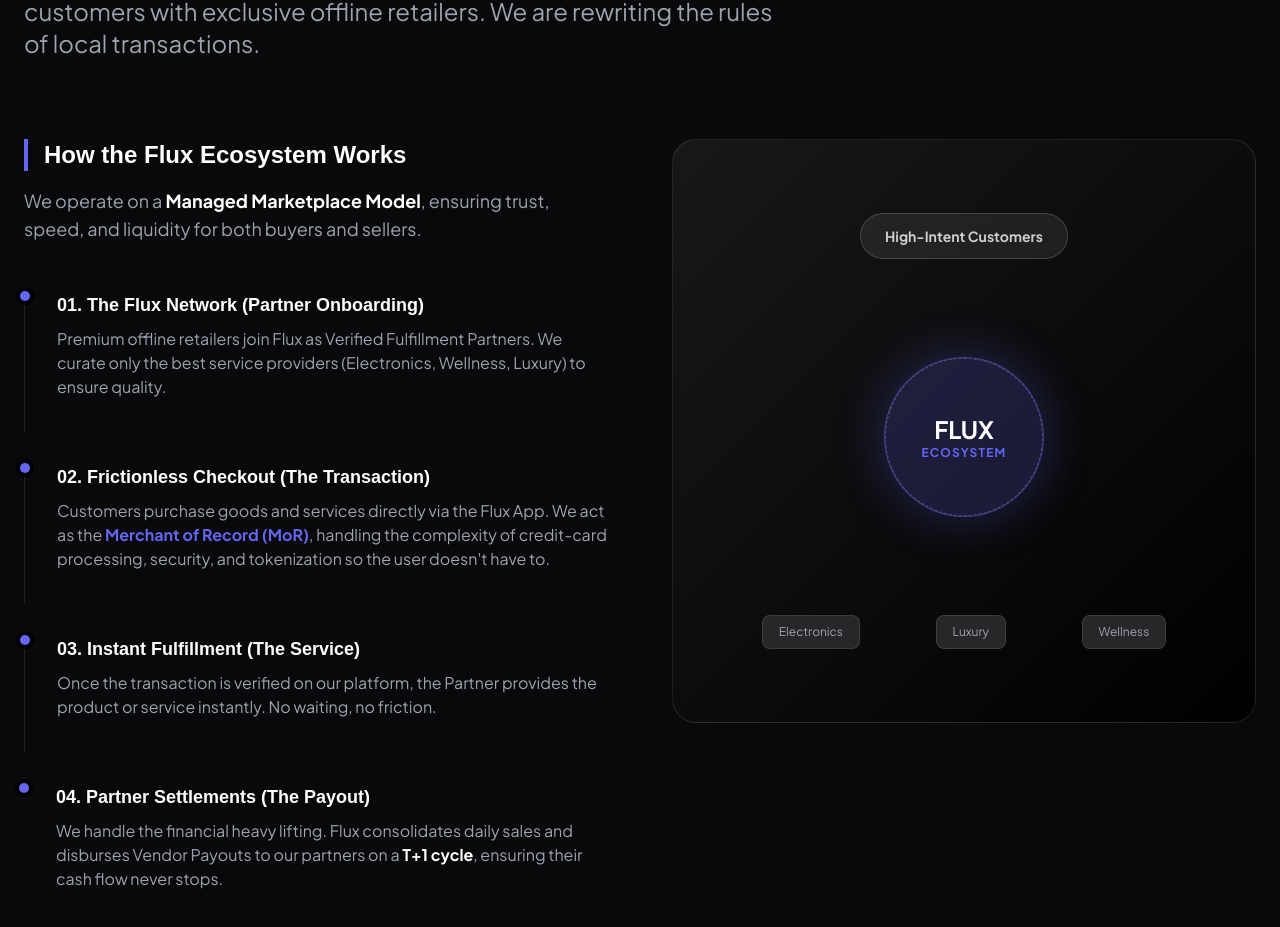
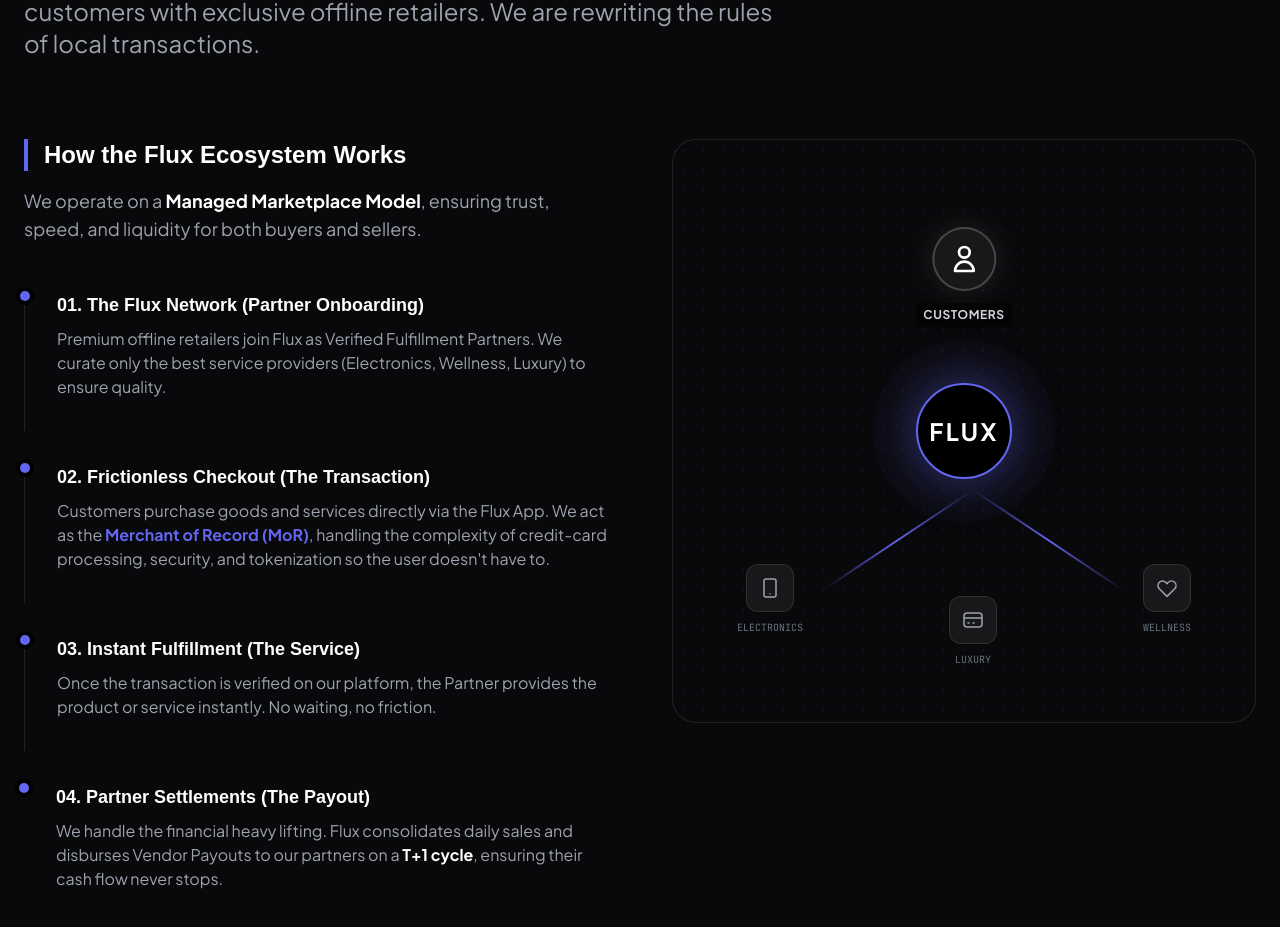
Before and after one commit to flux-payment/website, a React (Vite) app: page / in a window 1280 px wide. Shown: the part 2157-3084 px from the top of the page. Built offline with nearby package versions, Linux system fonts and the light colour scheme; a web font is replaced by a local one.

Commit message:
feat: Redesign Ecosystem Graphic with animated flow and connected nodes

```diff
--- a/src/components/LandingPage.jsx
+++ b/src/components/LandingPage.jsx
@@ -163,34 +163,171 @@ export default function LandingPage() {
                             transition={{ delay: 0.4 }}
                             className="sticky top-32"
                         >
-                            {/* Abstract Visual of the Ecosystem */}
-                            <div className="relative aspect-square rounded-3xl bg-gradient-to-br from-zinc-900 to-black border border-white/10 overflow-hidden flex items-center justify-center">
-                                <div className="absolute inset-0 bg-grid-white/[0.05] bg-[size:40px_40px]" />
-                                <div className="relative z-10 w-3/4 h-3/4 flex flex-col justify-between">
-                                    {/* Buyers */}
-                                    <div className="flex justify-center">
-                                        <div className="px-6 py-3 bg-white/10 backdrop-blur-md rounded-full border border-white/20 text-sm font-bold animate-pulse">
-                                            High-Intent Customers
+                            {/* Ecosystem Visual - Connected Flow */}
+                            <div className="relative aspect-square rounded-3xl bg-zinc-950 border border-white/10 overflow-hidden flex items-center justify-center">
+                                {/* Background Grid */}
+                                <div className="absolute inset-0 bg-[radial-gradient(#6366f1_1px,transparent_1px)] [background-size:20px_20px] opacity-10"></div>
+
+                                {/* Connection Lines SVG Layer */}
+                                <svg className="absolute inset-0 w-full h-full pointer-events-none" style={{ zIndex: 1 }}>
+                                    {/* Line: Customer to Flux */}
+                                    <motion.path
+                                        d="M300 120 L300 250"
+                                        stroke="url(#gradient-line)"
+                                        strokeWidth="2"
+                                        fill="none"
+                                        initial={{ pathLength: 0 }}
+                                        whileInView={{ pathLength: 1 }}
+                                        transition={{ duration: 1.5, ease: "easeInOut" }}
+                                    />
+                                    {/* Lines: Flux to Partners */}
+                                    <motion.path
+                                        d="M300 350 L150 450"
+                                        stroke="url(#gradient-line)"
+                                        strokeWidth="2"
+                                        fill="none"
+                                        initial={{ pathLength: 0 }}
+                                        whileInView={{ pathLength: 1 }}
+                                        transition={{ duration: 1.5, delay: 0.5, ease: "easeInOut" }}
+                                    />
+                                    <motion.path
+                                        d="M300 350 L300 450"
+                                        stroke="url(#gradient-line)"
+                                        strokeWidth="2"
+                                        fill="none"
+                                        initial={{ pathLength: 0 }}
+                                        whileInView={{ pathLength: 1 }}
+                                        transition={{ duration: 1.5, delay: 0.5, ease: "easeInOut" }}
+                                    />
+                                    <motion.path
+                                        d="M300 350 L450 450"
+                                        stroke="url(#gradient-line)"
+                                        strokeWidth="2"
+                                        fill="none"
+                                        initial={{ pathLength: 0 }}
+                                        whileInView={{ pathLength: 1 }}
+                                        transition={{ duration: 1.5, delay: 0.5, ease: "easeInOut" }}
+                                    />
+
+                                    {/* Moving Particles (Simulating Transactions) */}
+                                    <circle r="4" fill="#fff" filter="url(#glow)">
+                                        <animateMotion
+                                            dur="2s"
+                                            repeatCount="indefinite"
+                                            path="M300 120 L300 250"
+                                            keyPoints="0;1"
+                                            keyTimes="0;1"
+                                            calcMode="linear"
+                                        />
+                                    </circle>
+                                    <circle r="3" fill="#6366f1">
+                                        <animateMotion
+                                            dur="2s"
+                                            begin="1s"
+                                            repeatCount="indefinite"
+                                            path="M300 350 L150 450"
+                                            keyPoints="0;1"
+                                            keyTimes="0;1"
+                                            calcMode="linear"
+                                        />
+                                    </circle>
+                                    <circle r="3" fill="#6366f1">
+                                        <animateMotion
+                                            dur="2s"
+                                            begin="1.5s"
+                                            repeatCount="indefinite"
+                                            path="M300 350 L300 450"
+                                            keyPoints="0;1"
+                                            keyTimes="0;1"
+                                            calcMode="linear"
+                                        />
+                                    </circle>
+                                    <circle r="3" fill="#6366f1">
+                                        <animateMotion
+                                            dur="2s"
+                                            begin="1.2s"
+                                            repeatCount="indefinite"
+                                            path="M300 350 L450 450"
+                                            keyPoints="0;1"
+                                            keyTimes="0;1"
+                                            calcMode="linear"
+                                        />
+                                    </circle>
+
+                                    <defs>
+                                        <linearGradient id="gradient-line" x1="0%" y1="0%" x2="0%" y2="100%">
+                                            <stop offset="0%" stopColor="rgba(99, 102, 241, 0)" />
+                                            <stop offset="50%" stopColor="rgba(99, 102, 241, 1)" />
+                                            <stop offset="100%" stopColor="rgba(99, 102, 241, 0)" />
+                                        </linearGradient>
+                                        <filter id="glow">
+                                            <feGaussianBlur stdDeviation="2.5" result="coloredBlur" />
+                                            <feMerge>
+                                                <feMergeNode in="coloredBlur" />
+                                                <feMergeNode in="SourceGraphic" />
+                                            </feMerge>
+                                        </filter>
+                                    </defs>
+                                </svg>
+
+                                {/* Nodes Container (CSS Grid/Flex) - Properly positioned relative to SVG coordinates */}
+                                {/* Assuming SVG ViewBox is ~ 600x600 based on paths roughly? Actually wrapper is responsive.
+                                    I will use absolute percentages to position the HTML nodes to match the SVG paths.
+                                    Center is 50%.
+                                */}
+                                <div className="absolute inset-0 z-10 w-full h-full">
+                                    {/* 1. Customer Node (Top Center) */}
+                                    <div className="absolute top-[15%] left-1/2 -translate-x-1/2 flex flex-col items-center gap-3">
+                                        <div className="w-16 h-16 rounded-full bg-zinc-900 border-2 border-white/20 flex items-center justify-center shadow-[0_0_30px_rgba(255,255,255,0.1)]">
+                                            <svg className="w-8 h-8 text-white" fill="none" viewBox="0 0 24 24" stroke="currentColor">
+                                                <path strokeLinecap="round" strokeLinejoin="round" strokeWidth={2} d="M16 7a4 4 0 11-8 0 4 4 0 018 0zM12 14a7 7 0 00-7 7h14a7 7 0 00-7-7z" />
+                                            </svg>
+                                        </div>
+                                        <span className="text-xs font-bold text-gray-300 tracking-wider bg-black/50 px-2 py-1 rounded">CUSTOMERS</span>
+                                    </div>
+
+                                    {/* 2. Flux Central Engine (Center) */}
+                                    <div className="absolute top-[50%] left-1/2 -translate-x-1/2 -translate-y-1/2">
+                                        <div className="relative">
+                                            {/* Pulse Effects */}
+                                            <div className="absolute inset-0 bg-flux-primary/30 rounded-full animate-ping"></div>
+                                            <div className="w-24 h-24 bg-black border-2 border-flux-primary rounded-full flex items-center justify-center shadow-[0_0_50px_rgba(99,102,241,0.5)] z-20 relative">
+                                                <div className="text-center">
+                                                    <span className="block text-2xl font-black text-white tracking-widest">FLUX</span>
+                                                </div>
+                                            </div>
                                         </div>
                                     </div>
 
-                                    {/* Central Engine */}
-                                    <div className="flex-1 flex items-center justify-center my-8">
-                                        <div className="w-40 h-40 bg-flux-primary/20 rounded-full border border-flux-primary/50 flex items-center justify-center relative shadow-[0_0_50px_rgba(99,102,241,0.3)]">
-                                            <div className="text-center">
-                                                <div className="text-2xl font-black text-white">FLUX</div>
-                                                <div className="text-xs text-flux-primary font-bold tracking-widest">ECOSYSTEM</div>
+                                    {/* 3. Partner Nodes (Bottom) */}
+                                    <div className="absolute bottom-[15%] w-full flex justify-between px-16">
+                                        {/* Partner 1 */}
+                                        <div className="flex flex-col items-center gap-2">
+                                            <div className="w-12 h-12 rounded-xl bg-zinc-900 border border-white/10 flex items-center justify-center">
+                                                <svg className="w-6 h-6 text-gray-400" fill="none" viewBox="0 0 24 24" stroke="currentColor">
+                                                    <path strokeLinecap="round" strokeLinejoin="round" strokeWidth={1.5} d="M12 18h.01M8 21h8a2 2 0 002-2V5a2 2 0 00-2-2H8a2 2 0 00-2 2v14a2 2 0 002 2z" />
+                                                </svg>
                                             </div>
-                                            {/* Orbiting dots */}
-                                            <div className="absolute inset-0 animate-spin-slow rounded-full border border-dashed border-white/20" />
+                                            <span className="text-[10px] text-gray-500 font-mono">ELECTRONICS</span>
                                         </div>
-                                    </div>
-
-                                    {/* Partners */}
-                                    <div className="flex justify-between w-full px-4">
-                                        <div className="px-4 py-2 bg-zinc-800 rounded-lg border border-white/10 text-xs text-gray-400">Electronics</div>
-                                        <div className="px-4 py-2 bg-zinc-800 rounded-lg border border-white/10 text-xs text-gray-400">Luxury</div>
-                                        <div className="px-4 py-2 bg-zinc-800 rounded-lg border border-white/10 text-xs text-gray-400">Wellness</div>
+                                        {/* Partner 2 */}
+                                        <div className="flex flex-col items-center gap-2 translate-y-8">
+                                            <div className="w-12 h-12 rounded-xl bg-zinc-900 border border-white/10 flex items-center justify-center">
+                                                <svg className="w-6 h-6 text-gray-400" fill="none" viewBox="0 0 24 24" stroke="currentColor">
+                                                    <path strokeLinecap="round" strokeLinejoin="round" strokeWidth={1.5} d="M3 10h18M7 15h1m4 0h1m-7 4h12a3 3 0 003-3V8a3 3 0 00-3-3H6a3 3 0 00-3 3v8a3 3 0 003 3z" />
+                                                </svg>
+                                            </div>
+                                            <span className="text-[10px] text-gray-500 font-mono">LUXURY</span>
+                                        </div>
+                                        {/* Partner 3 */}
+                                        <div className="flex flex-col items-center gap-2">
+                                            <div className="w-12 h-12 rounded-xl bg-zinc-900 border border-white/10 flex items-center justify-center">
+                                                <svg className="w-6 h-6 text-gray-400" fill="none" viewBox="0 0 24 24" stroke="currentColor">
+                                                    <path strokeLinecap="round" strokeLinejoin="round" strokeWidth={1.5} d="M4.318 6.318a4.5 4.5 0 000 6.364L12 20.364l7.682-7.682a4.5 4.5 0 00-6.364-6.364L12 7.636l-1.318-1.318a4.5 4.5 0 00-6.364 0z" />
+                                                </svg>
+                                            </div>
+                                            <span className="text-[10px] text-gray-500 font-mono">WELLNESS</span>
+                                        </div>
                                     </div>
                                 </div>
                             </div>
```
